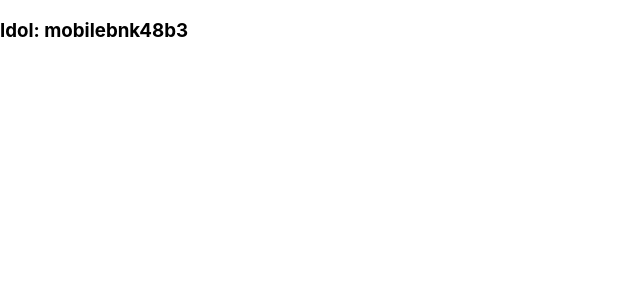
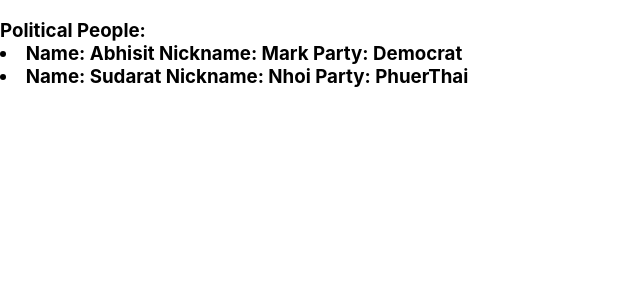
Before and after one commit to theethawat/reactxfirebase1, a React (Create React App) app: page / in a window 1280 px wide. Shown: the top 300 px of the page, without its empty margins (0-640 px from the left). Built offline with nearby package versions, Linux system fonts and the light colour scheme.

Commit message:
Rendering State Stucture

```diff
--- a/src/App.js
+++ b/src/App.js
@@ -6,20 +6,29 @@
   constructor(props) {
     super(props)
     this.state = {
-      idol: []
+      political: [
+        {name:'',nickname:'',party:''}
+      ],
     }
   }
 
   componentDidMount() {
     this.setState({
-      idol:['mobile','bnk48','b3'],
+      political: [
+        {name: 'Abhisit', nickname: 'Mark', party: 'Democrat'},
+        {name:'Sudarat',nickname:'Nhoi',party:'PhuerThai'}
+      ]
     })
   }
 
   render() {
+  let political = this.state.political
+  let politicInfo = political.map((member) =>
+    <li>Name: {member.name}  Nickname: {member.nickname}  Party: {member.party}</li>
+    )
     return (
       <div>
-        <h3>Idol: {this.state.idol}</h3>
+        <h3>Political People: {politicInfo} </h3>
       </div>
     );
   }
```
Also changed, not shown: 1 other file (tests, documents, lock files or other folders).
